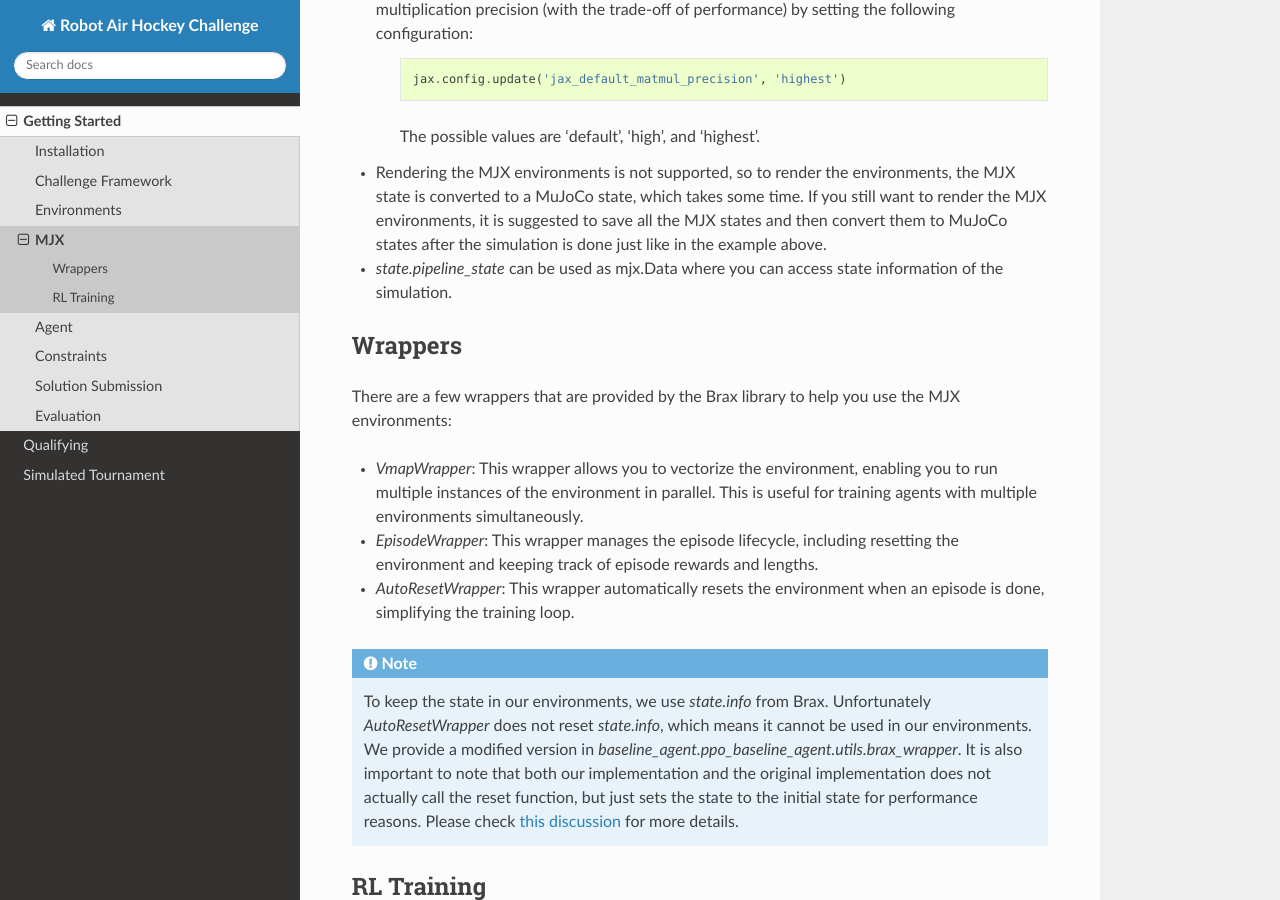
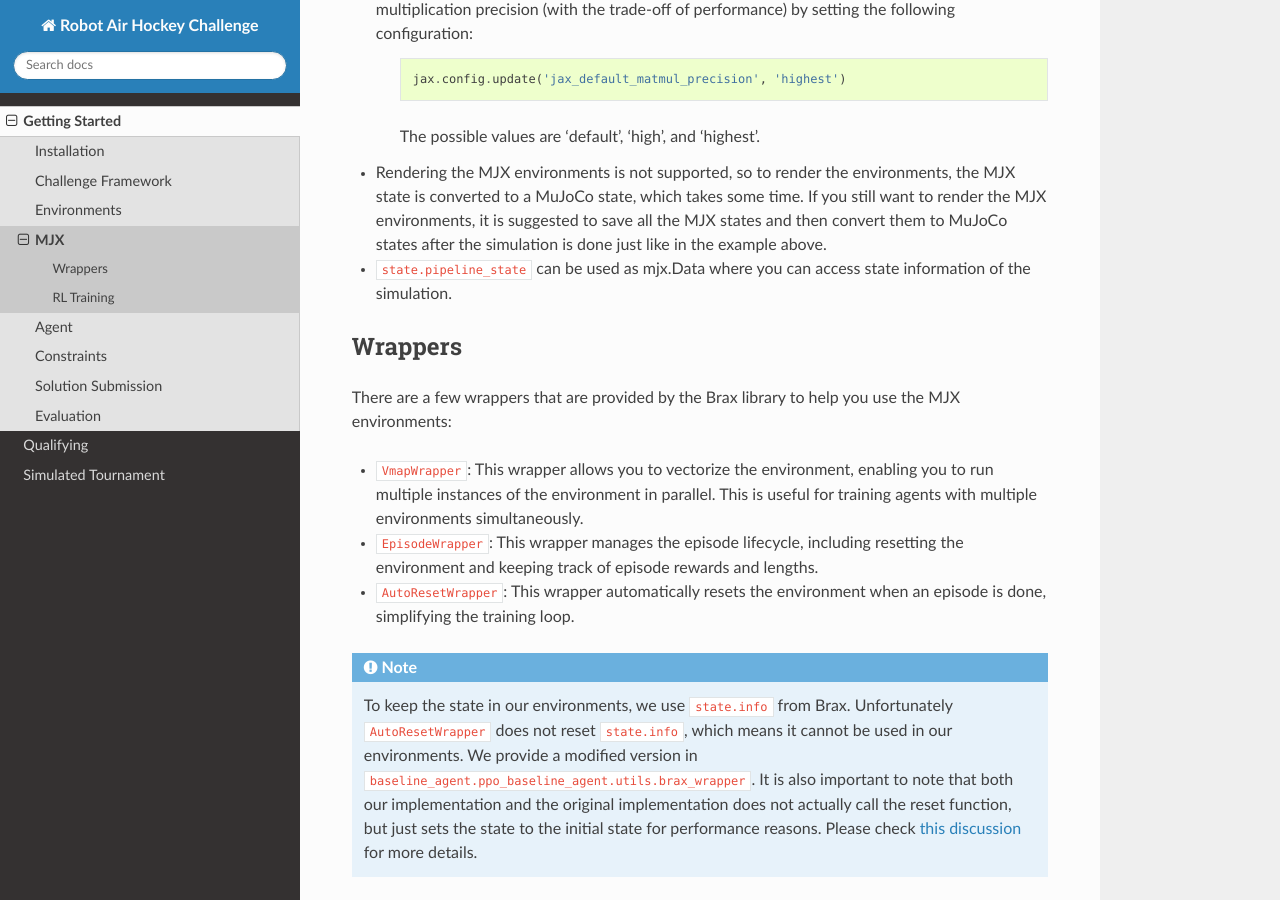
Before and after one commit to superatty/air_hockey_challenge_test, a Sphinx documentation site: the page built from docs/source/mjx.rst, in a window 1280 px wide and 900 px high, scrolled down 1753 px. Built offline with Sphinx 7.4.7 and the Read the Docs theme 3.1.0, drawn with Linux system fonts in a browser that asks for light colours.

Commit message:
Change text highlighting

```diff
--- a/docs/source/mjx.rst
+++ b/docs/source/mjx.rst
@@ -55,23 +55,23 @@ The key things to note are the following:
 
 - Rendering the MJX environments is not supported, so to render the environments, the MJX state is converted to a MuJoCo state, which takes some time. If you still want to render the MJX environments, it is suggested to save all the MJX states and then convert them to MuJoCo states after the simulation is done just like in the example above.
 
-- `state.pipeline_state` can be used as mjx.Data where you can access state information of the simulation.
+- ``state.pipeline_state`` can be used as mjx.Data where you can access state information of the simulation.
 
 Wrappers
 ------------
 
 There are a few wrappers that are provided by the Brax library to help you use the MJX environments:
 
-- `VmapWrapper`:
+- ``VmapWrapper``:
   This wrapper allows you to vectorize the environment, enabling you to run multiple instances of the environment in parallel. This is useful for training agents with multiple environments simultaneously.
-- `EpisodeWrapper`:
+- ``EpisodeWrapper``:
   This wrapper manages the episode lifecycle, including resetting the environment and keeping track of episode rewards and lengths.
-- `AutoResetWrapper`:
+- ``AutoResetWrapper``:
   This wrapper automatically resets the environment when an episode is done, simplifying the training loop.
 
 .. note::
-    To keep the state in our environments, we use `state.info` from Brax. Unfortunately `AutoResetWrapper` does not reset `state.info`, which means it cannot be used
-    in our environments. We provide a modified version in `baseline_agent.ppo_baseline_agent.utils.brax_wrapper`. It is also important to note that both our implementation
+    To keep the state in our environments, we use ``state.info`` from Brax. Unfortunately ``AutoResetWrapper`` does not reset ``state.info``, which means it cannot be used
+    in our environments. We provide a modified version in ``baseline_agent.ppo_baseline_agent.utils.brax_wrapper``. It is also important to note that both our implementation
     and the original implementation does not actually call the reset function, but just sets the state to the initial state for performance reasons.
     Please check `this discussion <https://github.com/google/brax/issues/167>`_ for more details.
 
@@ -80,6 +80,6 @@ RL Training
 
 There are a few libraries that you can use to train your agents using reinforcement learning with off-the-shelf algorithms:
 
-- `Brax`: Please check `this notebook <https://colab.research.google.com/github/google-deepmind/mujoco/blob/main/mjx/tutorial.ipynb>`_ for an example on how to train with the Brax training pipeline
+- ``Brax``: Please check `this notebook <https://colab.research.google.com/github/google-deepmind/mujoco/blob/main/mjx/tutorial.ipynb>`_ for an example on how to train with the Brax training pipeline
 
-- `SBX`: Stable Baselines Jax (SBX) is a proof of concept version of Stable-Baselines3 in Jax. Please check `baseline/ppo_baseline_agent` for training PPO models with SBX.
+- ``SBX``: Stable Baselines Jax (SBX) is a proof of concept version of Stable-Baselines3 in Jax. Please check ``baseline/ppo_baseline_agent`` for training PPO models with SBX.
```
